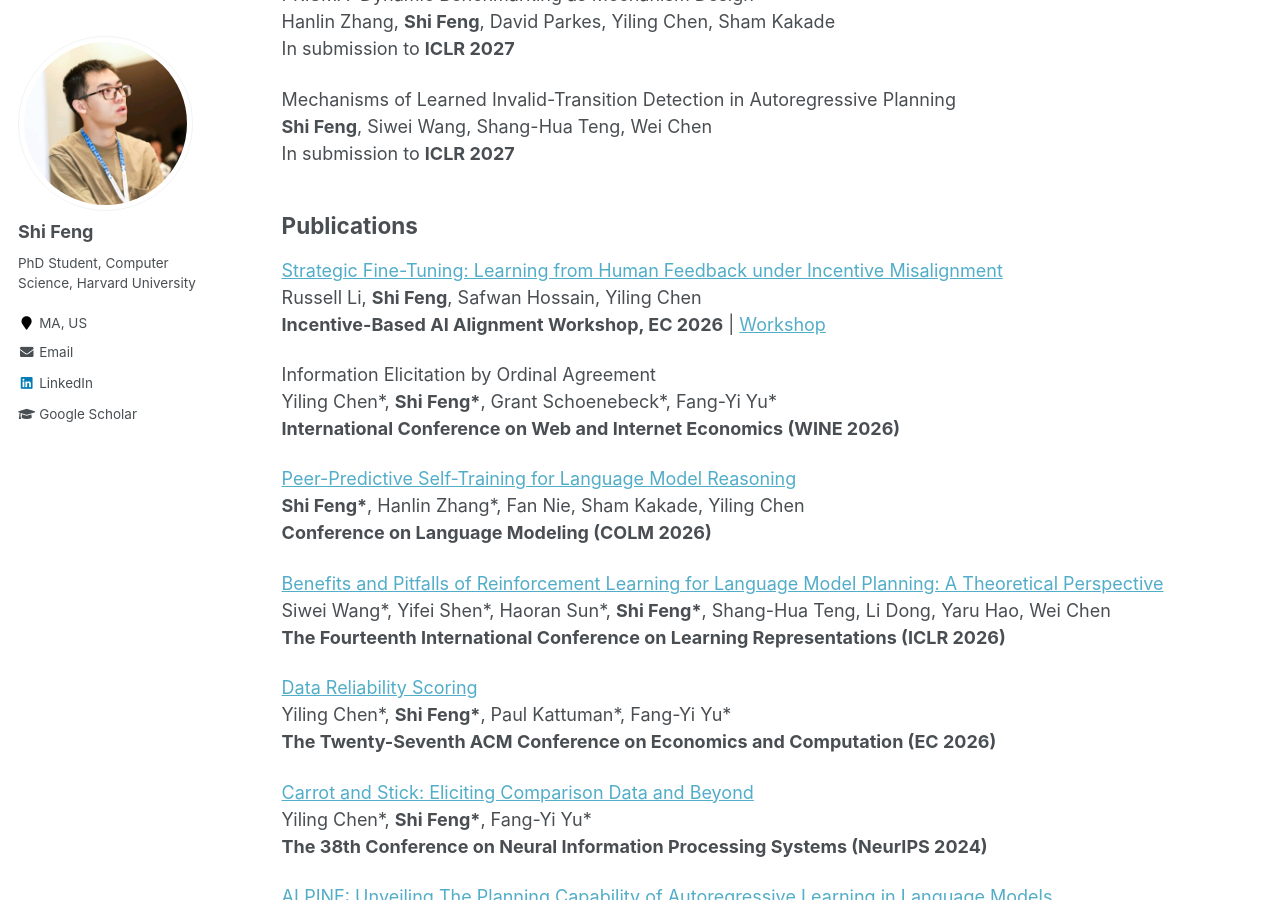
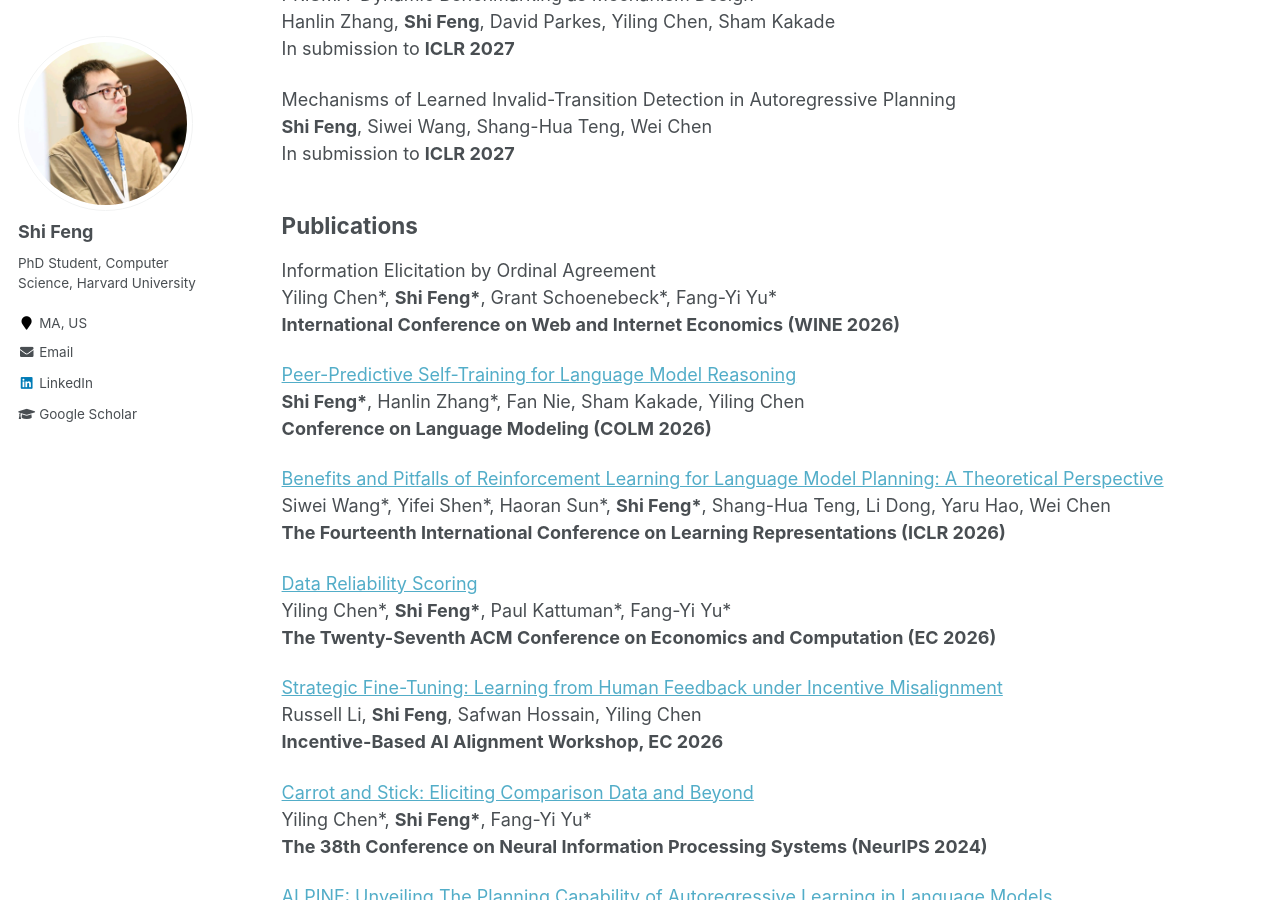
Before and after one commit to fengtony686/fengshi.link, a Jekyll site: the page built from _pages/publications.md, in a window 1280 px wide and 900 px high, scrolled down 568 px. Built offline with Jekyll 4.4.1, drawn with Linux system fonts in a browser that asks for light colours; some of the changed lines change nothing that is shown.

Commit message:
Reorder Strategic Fine-Tuning publication

```diff
--- a/_pages/publications.md
+++ b/_pages/publications.md
@@ -39,10 +39,6 @@ In submission to **ICLR 2027**
 
 ## Publications
 
-[Strategic Fine-Tuning: Learning from Human Feedback under Incentive Misalignment](/files/strategic_finetuning_ec26_ai_alignment.pdf)\\
-Russell Li, **Shi Feng**, Safwan Hossain, Yiling Chen\\
-**Incentive-Based AI Alignment Workshop, EC 2026** | [Workshop](https://sites.google.com/view/ec26-ai-alignment-workshop/home)
-
 Information Elicitation by Ordinal Agreement\\
 Yiling Chen\*, **Shi Feng\***, Grant Schoenebeck\*, Fang-Yi Yu\*\\
 **International Conference on Web and Internet Economics (WINE 2026)**
@@ -58,6 +54,10 @@ Siwei Wang\*, Yifei Shen\*, Haoran Sun\*, **Shi Feng\***, Shang-Hua Teng, Li Don
 [Data Reliability Scoring](https://arxiv.org/abs/2510.17085)\\
 Yiling Chen\*, **Shi Feng\***, Paul Kattuman\*, Fang-Yi Yu\*\\
 **The Twenty-Seventh ACM Conference on Economics and Computation (EC 2026)**
+
+[Strategic Fine-Tuning: Learning from Human Feedback under Incentive Misalignment](/files/strategic_finetuning_ec26_ai_alignment.pdf)\\
+Russell Li, **Shi Feng**, Safwan Hossain, Yiling Chen\\
+**Incentive-Based AI Alignment Workshop, EC 2026**
 
 [Carrot and Stick: Eliciting Comparison Data and Beyond](https://arxiv.org/abs/2410.23243)\\
 Yiling Chen\*, **Shi Feng\***, Fang-Yi Yu\*\\
```
